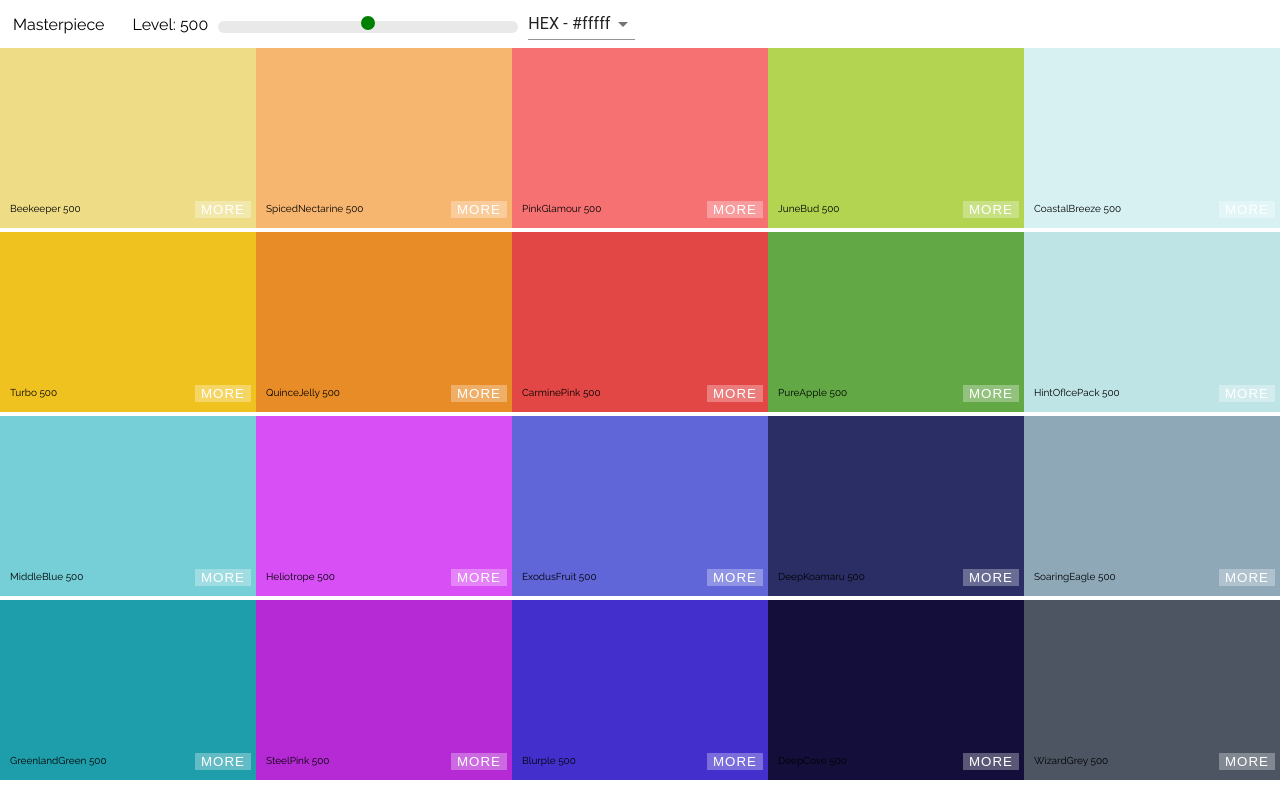
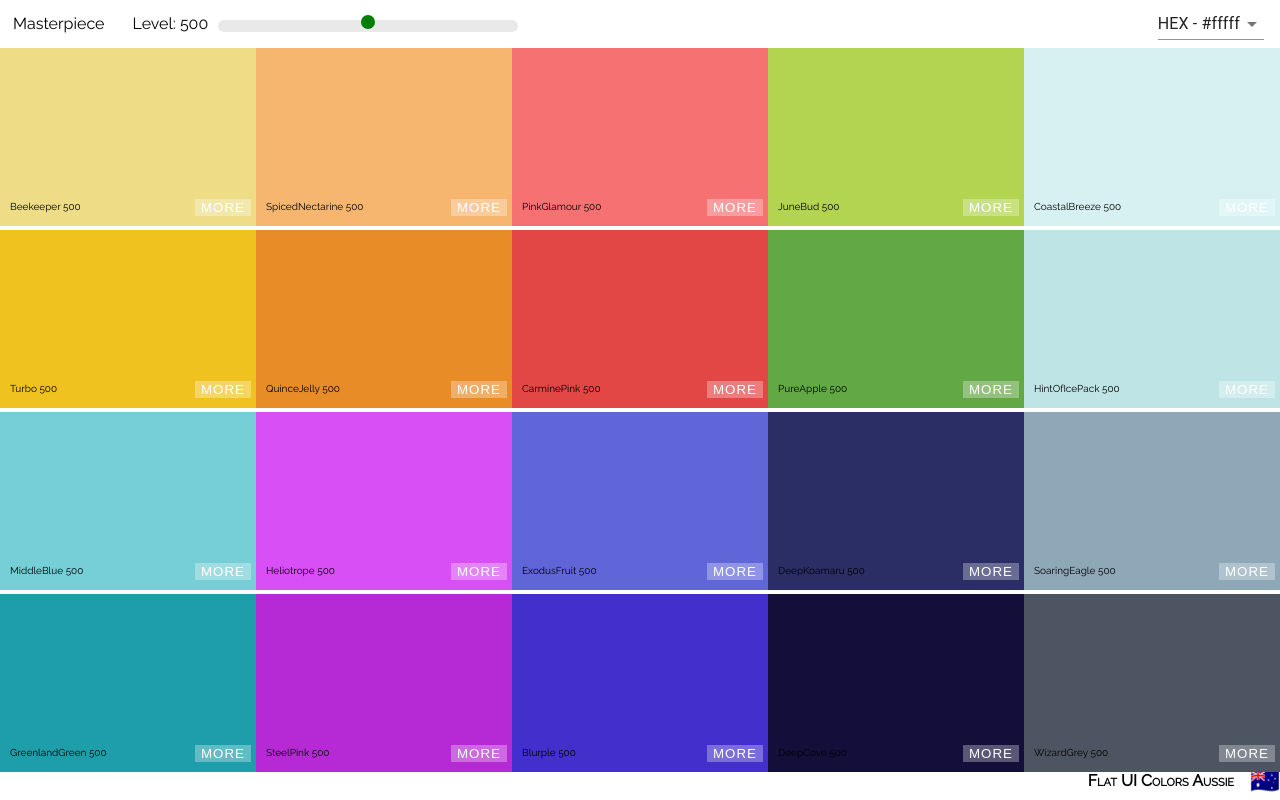
Before and after one commit to jamesv28/Color-Palette, a React (Create React App) app: page /palette/flat-ui-colors-american in a window 1280 px wide. Built offline with nearby package versions, Linux system fonts and the light colour scheme.

Commit message:
added snackbar and created footer

```diff
--- a/package.json
+++ b/package.json
@@ -4,6 +4,7 @@
   "private": true,
   "dependencies": {
     "@material-ui/core": "^4.5.2",
+    "@material-ui/icons": "^4.5.1",
     "chroma-js": "^2.0.6",
     "hover.css": "^2.3.2",
     "rc-slider": "^8.7.1",
--- a/src/App.css
+++ b/src/App.css
@@ -1,5 +1,7 @@
 .palette {
     height: 100vh;
+    display: flex;
+    flex-direction: column;
 }
 .palette-colors {
     height: 90%;
@@ -157,3 +159,23 @@
     text-decoration: none;
     color: black;
 }
+
+.select-container {
+    margin-left: auto;
+    margin-right: 16px;
+}
+
+.palette-footer {
+    background-color: white;
+    height: 5vh;
+    display: flex;
+    justify-content: flex-end;
+    align-items: center;
+    font-weight: bold;;
+    font-variant: small-caps;
+}
+
+.emoji {
+    font-size: 1.5rem;
+    margin-left: 1rem;
+}
--- a/src/Navbar.js
+++ b/src/Navbar.js
@@ -3,28 +3,45 @@ import Slider from 'rc-slider';
 import 'rc-slider/assets/index.css';
 import Select from '@material-ui/core/Select';
 import MenuItem from '@material-ui/core/MenuItem';
+import Snackbar from '@material-ui/core/Snackbar';
+import IconButton from '@material-ui/core/IconButton';
+import CloseIcon from '@material-ui/icons/Close';
 
 class Navbar extends Component {
     constructor(props) {
         super(props);
         this.state = {
-            format: 'hex'
+            format: 'hex',
+            open: false
         }
         this.handleChange = this.handleChange.bind(this);
+        this.closeSnackbar = this.closeSnackbar.bind(this);
+        this.capWord = this.capWord.bind(this);
     }
 
     handleChange(e) {
         this.setState({
-            format: e.target.value
+            format: e.target.value,
+            open: true
         });
         this.props.handleChange(e.target.value);
+    }
+
+    closeSnackbar() {
+        this.setState({
+            open: false
+        })
+    }
+
+    capWord(word) {
+        let res = word.toUpperCase;
+        return res;
     }
 
     render() {
         const {
                 level,
-                changeLevel,
-                handleChange
+                changeLevel
             } = this.props;
         const {format} = this.state;
 
@@ -55,6 +72,25 @@ class Navbar extends Component {
                             <MenuItem value="rgba">RGBA - rgba(255,255,255,1)</MenuItem>
                         </Select>
                 </div>
+                <Snackbar
+                    anchorOrigin={{vertical: 'bottom', horizontal: 'left' }}
+                    open={this.state.open}
+                    autoHideDuration={3000}
+                    message={<span>Format Changed: {format}</span>}
+                    onClose={this.closeSnackbar}
+                    action={
+                        [
+                            <IconButton
+                                color="inherit"
+                                onClick={this.closeSnackbar}
+                                key="Close"
+                                aria-label="Close"
+                            >
+                                <CloseIcon />
+                            </IconButton>
+                        ]
+                    }
+                />
             </header>
         )
     }
--- a/src/Palette.js
+++ b/src/Palette.js
@@ -27,10 +27,10 @@ class Palette extends Component {
     }
 
     render() {
-        const {colors} = this.props.palette;
+        const {colors, paletteName, emoji} = this.props.palette;
         const {level, format} = this.state;
         const colorBoxes = colors[level].map(color => (
-            <ColorBox background={color[format]} name={color.name} />
+            <ColorBox background={color[format]} name={color.name} key={color.id} />
         ))
         return (
             <div className="palette">
@@ -42,7 +42,12 @@ class Palette extends Component {
                 <div className="palette-colors">
                     {colorBoxes}
                 </div>
-
+                <footer className="palette-footer">
+                    {paletteName}
+                    <span className="emoji">
+                        {emoji}
+                    </span>
+                </footer>
             </div>
         )
     }
```
Also changed, not shown: 1 other file (tests, documents, lock files or other folders).
